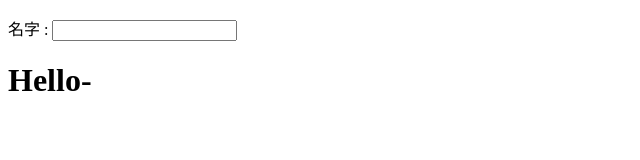
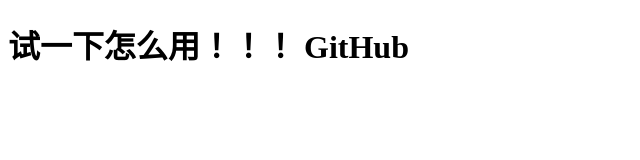
Before and after one commit to jxgxhcy/jxgxhcy, a plain HTML site: page index.html in a window 1280 px wide. Shown: the whole page, without its empty margins (0-640 px from the left). Drawn offline with nearby package versions, Linux system fonts and the light colour scheme.

Commit message:
Update readme

```diff
--- a/index.html
+++ b/index.html
@@ -15,12 +15,6 @@
     </style>
 </head>
 <body>
-
-<div ng-app>
-  <p>名字 : <input type="text" ng-model="name"></p>
-  <h1>Hello-{{name}}</h1>
-</div>
-
-    <script src="https://cdn.bootcss.com/angular.js/1.5.3/angular.min.js"></script>
+  <h1>试一下怎么用！！！ GitHub</h1>
 </body>
 </html>
```
Also changed, not shown: 1 other file.
